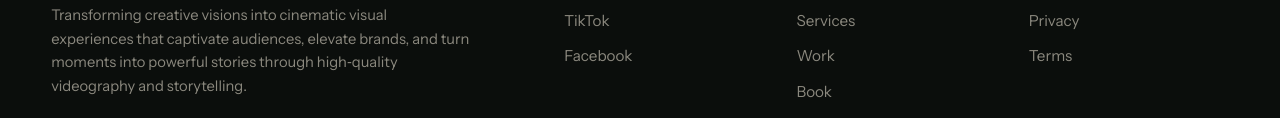
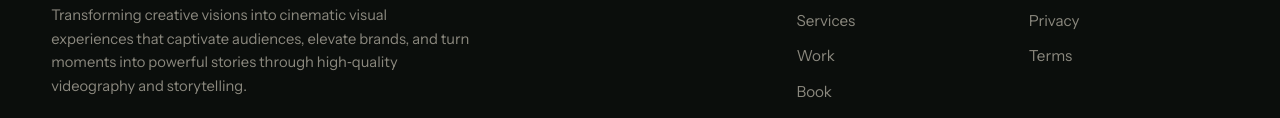
Before and after one commit to edwardsalfred/jacob2, a website: page articles.html in a window 1280 px wide. Shown: the part 1613-1731 px from the top of the page. Drawn offline with Linux system fonts and the light colour scheme.

Commit message:
Remove TikTok and Facebook links from footer across all pages

```diff
--- a/articles.html
+++ b/articles.html
@@ -94,8 +94,6 @@
       <div class="footer-col">
         <span class="mono footer-h">SOCIALS</span>
         <a href="https://www.instagram.com/jacob1k.__/" target="_blank" rel="noopener">Instagram</a>
-        <a href="https://tiktok.com/@jacob1k" target="_blank" rel="noopener">TikTok</a>
-        <a href="https://facebook.com/jacob1k" target="_blank" rel="noopener">Facebook</a>
       </div>
       <div class="footer-col">
         <span class="mono footer-h">SITE</span>
```
Also changed, not shown: articles/getting-into-videography-in-2026-what-you-really-need.html (+0 -2 lines), articles/how-to-shoot-modern-mockumentary-style-videos.html (+0 -2 lines), articles/overdone-videography-trends-you-should-ditch-in-2026.html (+0 -2 lines), articles/surviving-as-a-videographer-in-2026-crowded-market.html (+0 -2 lines), index.html (+0 -2 lines), privacy.html (+0 -2 lines), terms.html (+0 -2 lines).
